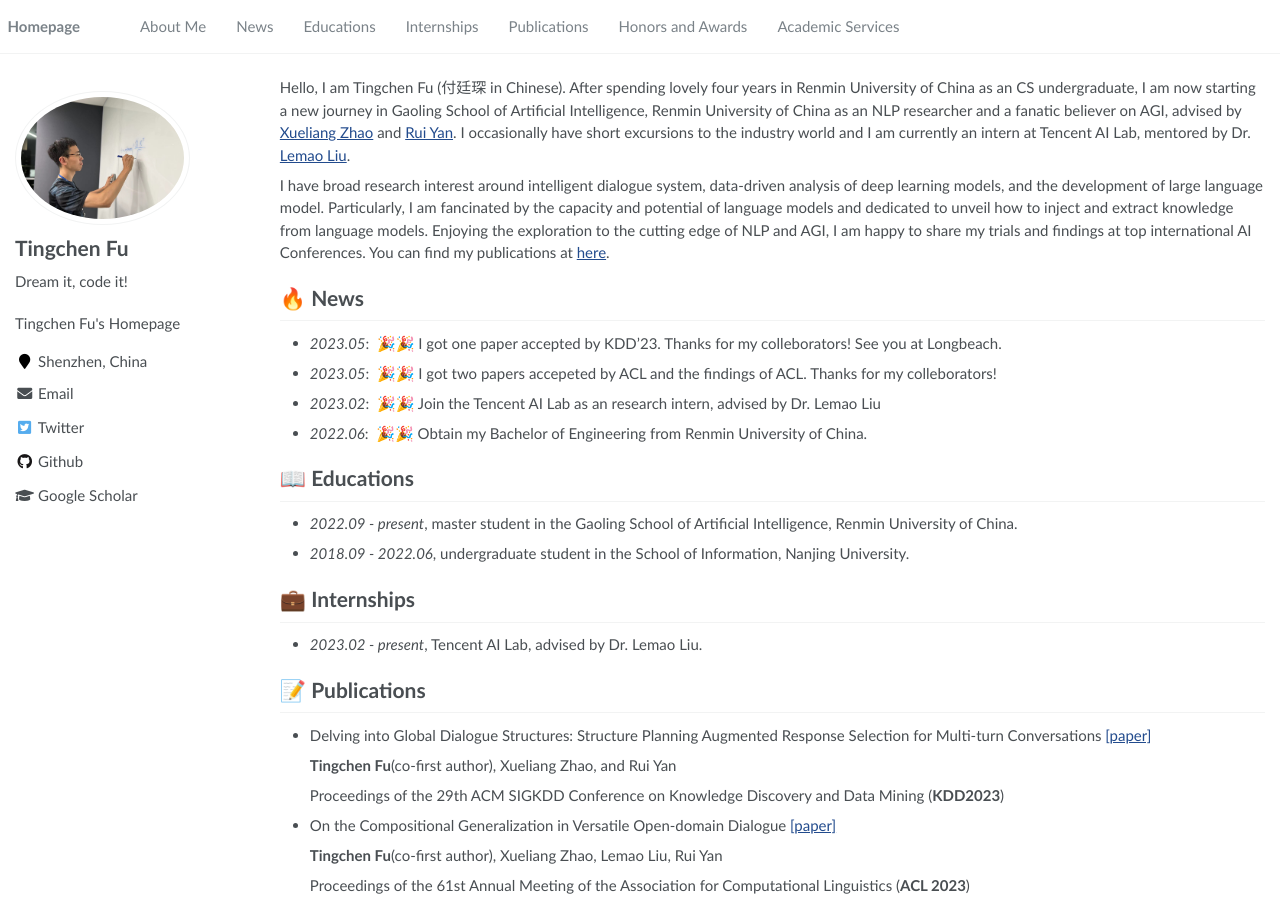
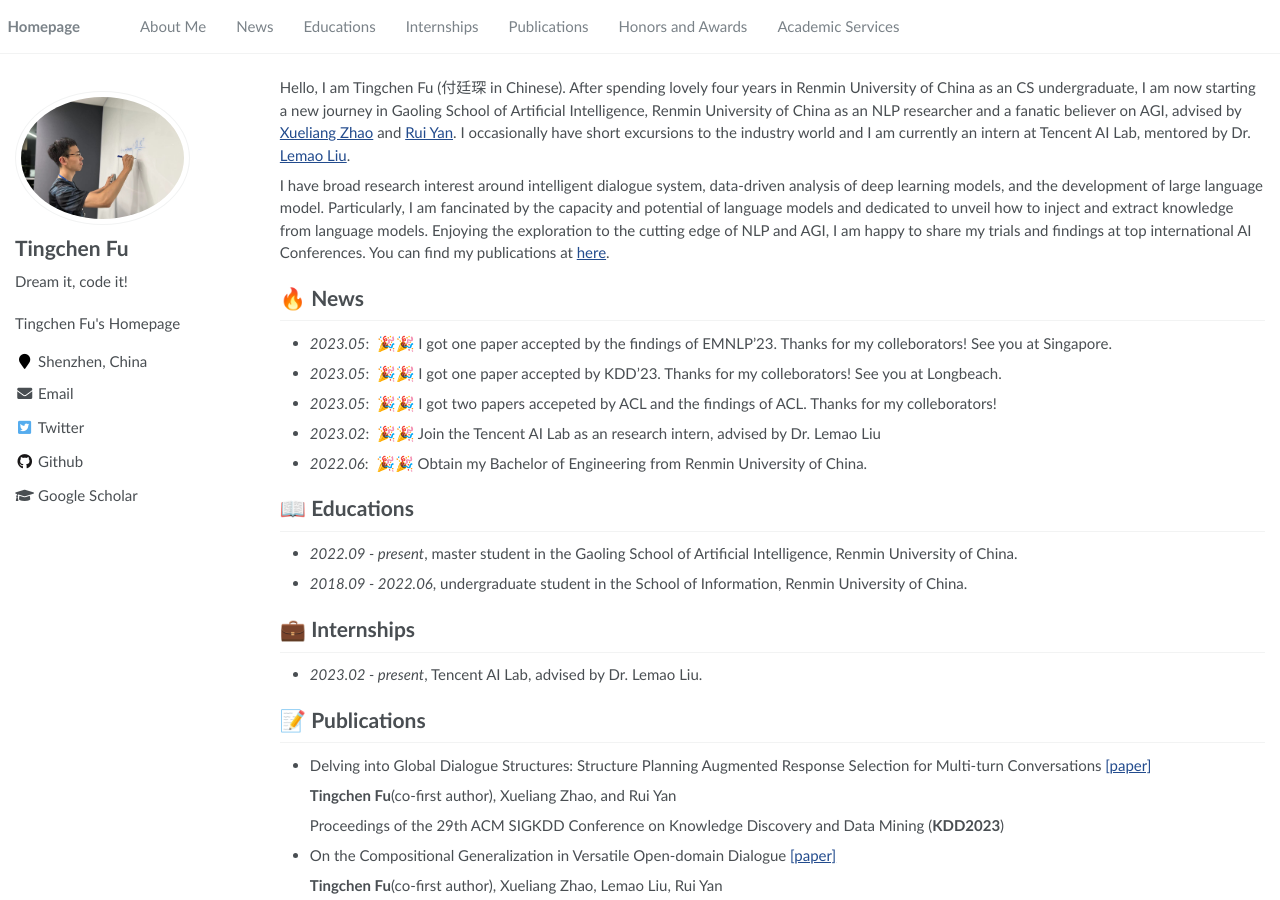
Before and after one commit to TingchenFu/tingchenfu.github.io, a Jekyll site: the page built from _pages/about.md, in a window 1280 px wide and 900 px high. Built offline with Jekyll 4.4.1, drawn with Linux system fonts in a browser that asks for light colours.

Commit message:
revise school

```diff
--- a/_pages/about.md
+++ b/_pages/about.md
@@ -23,6 +23,7 @@ I have broad research interest around intelligent dialogue system, data-driven a
 
 
 # 🔥 News
+- *2023.05*: &nbsp;🎉🎉 I got one paper accepted by the findings of EMNLP'23. Thanks for my colleborators! See you at Singapore.
 - *2023.05*: &nbsp;🎉🎉 I got one paper accepted by KDD'23. Thanks for my colleborators! See you at Longbeach.
 - *2023.05*: &nbsp;🎉🎉 I got two papers accepeted by ACL and the findings of ACL. Thanks for my colleborators!
 - *2023.02*: &nbsp;🎉🎉 Join the Tencent AI Lab as an research intern, advised by Dr. Lemao Liu
@@ -30,7 +31,7 @@ I have broad research interest around intelligent dialogue system, data-driven a
 
 # 📖 Educations
 - *2022.09 - present*, master student in the Gaoling School of Artificial Intelligence, Renmin University of China.
-- *2018.09 - 2022.06*, undergraduate student in the School of Information, Nanjing University.
+- *2018.09 - 2022.06*, undergraduate student in the School of Information, Renmin University of China.
 
 # 💼 Internships
 - *2023.02 - present*, Tencent AI Lab, advised by Dr. Lemao Liu.
```
